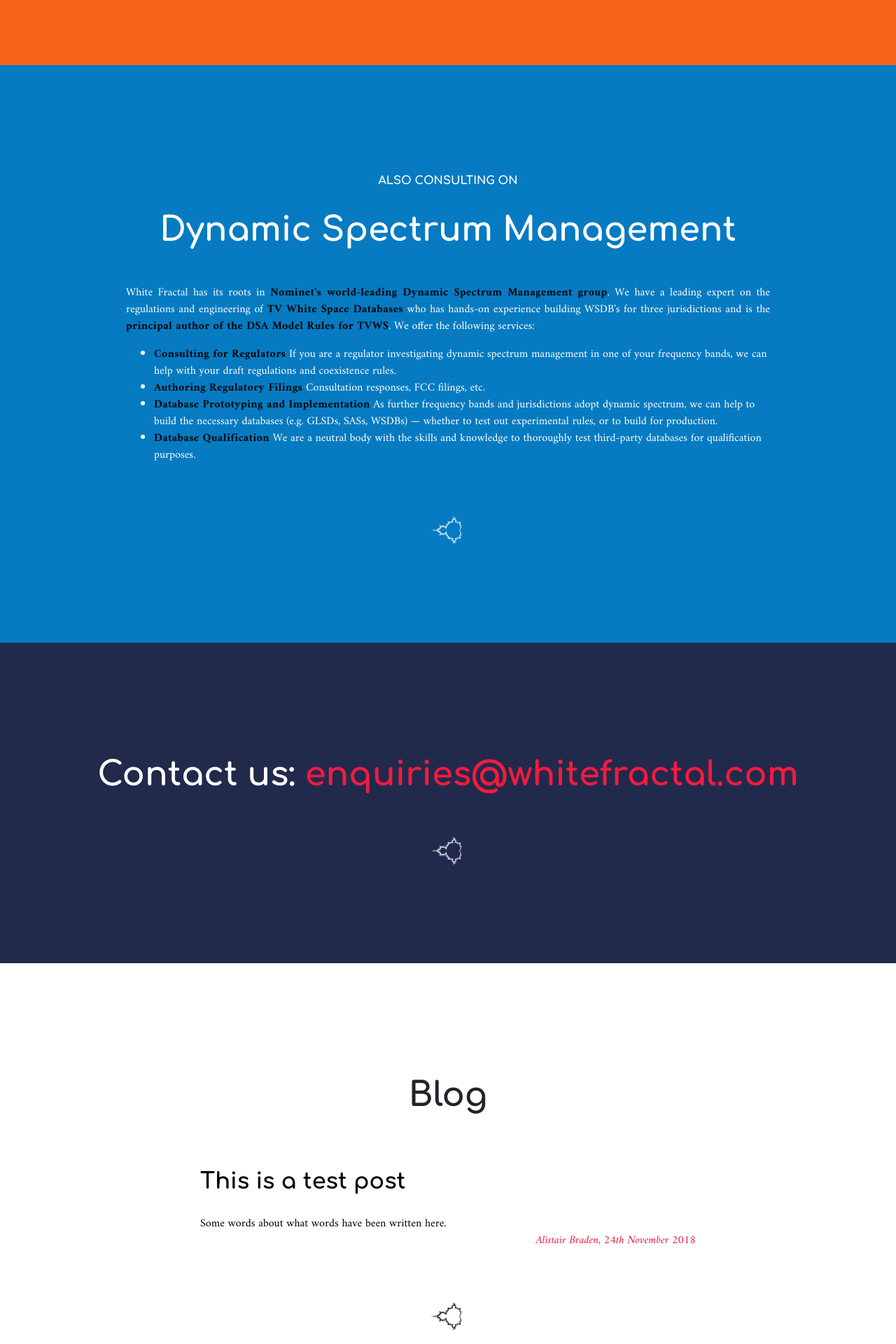
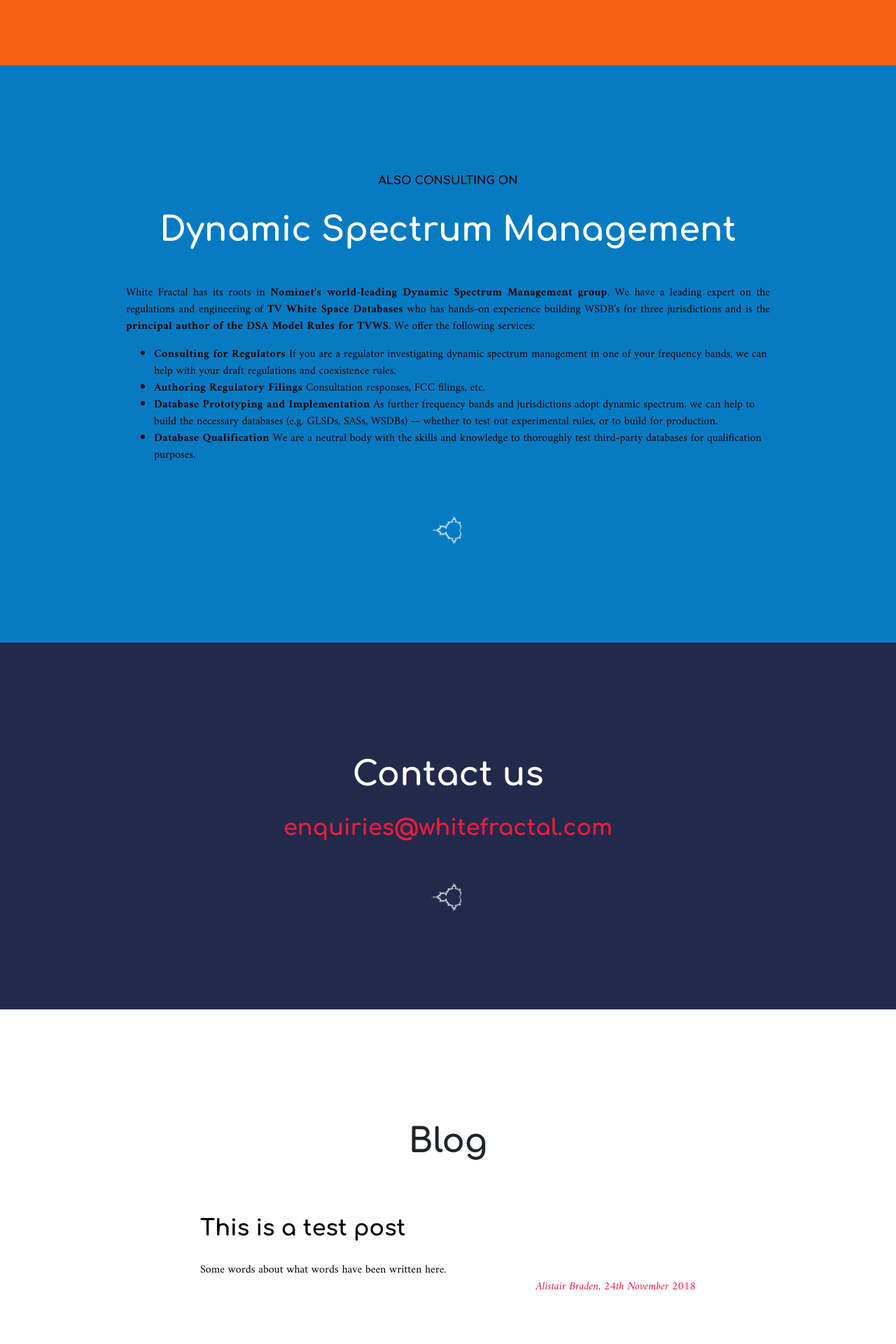
Before and after one commit to whitefractal/whitefractal, a Jekyll site: the page built from index.html, in a window 1280 px wide. Shown: the part 3054-4974 px from the top of the page at 70% size. Built offline with Jekyll 4.4.1, drawn with Linux system fonts in a browser that asks for light colours; nearby versions of some CDN libraries.

Commit message:
Styling fixes

```diff
--- a/assets/css/whitefractal.css
+++ b/assets/css/whitefractal.css
@@ -596,7 +596,7 @@ section:nth-of-type(4n+3) {
   color: #000;
 }
 
-section:nth-of-type(4n+3) {
+section:nth-of-type(4n+3) h2 {
   color: #fff;
 }
 
--- a/index.html
+++ b/index.html
@@ -91,7 +91,8 @@ layout: default
 
 <section id="contactus">
     <div class="container text-center">
-        <h2 class="mb-4">Contact us: <a href="mailto:enquiries@whitefractal.com">enquiries@whitefractal.com</a></h2>
+        <h2 class="mb-4">Contact us</h2>
+        <h3><a href="mailto:enquiries@whitefractal.com">enquiries@whitefractal.com</a></h3>
     </div>
 </section>
 
```
